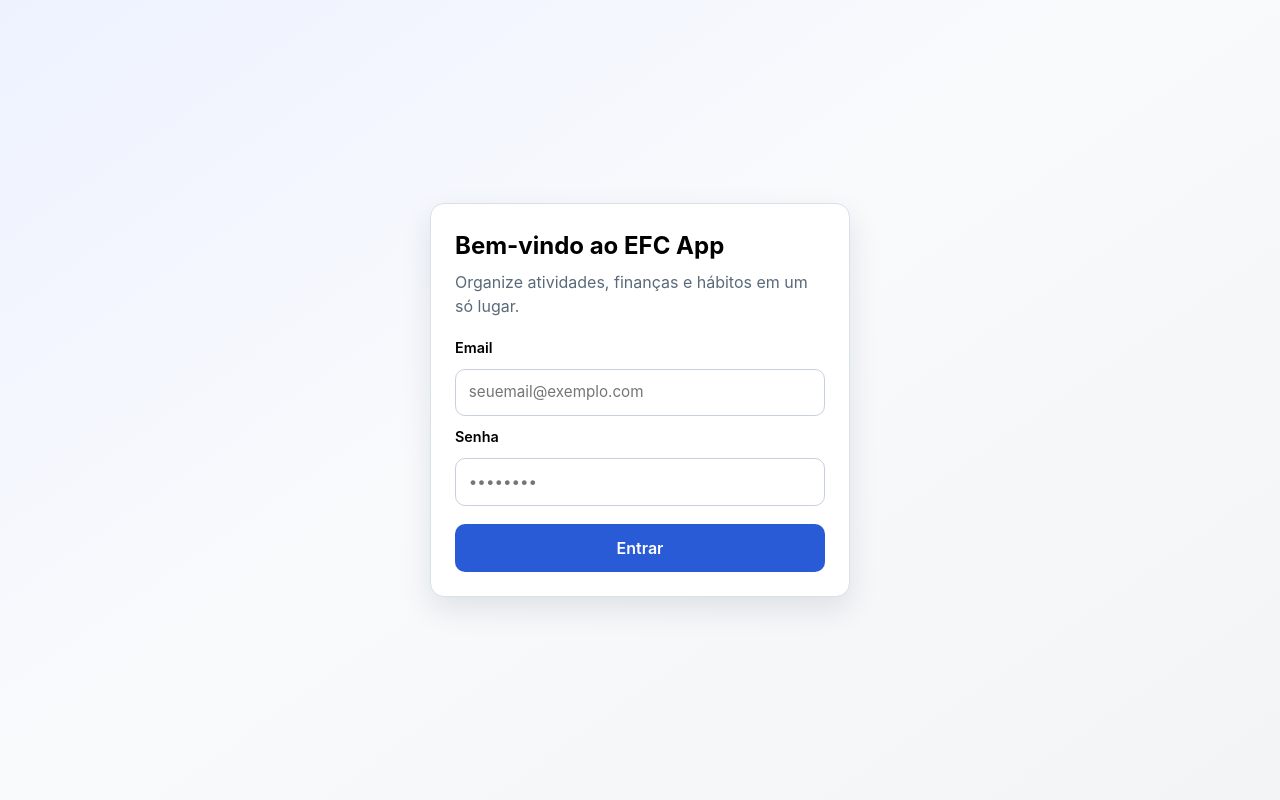
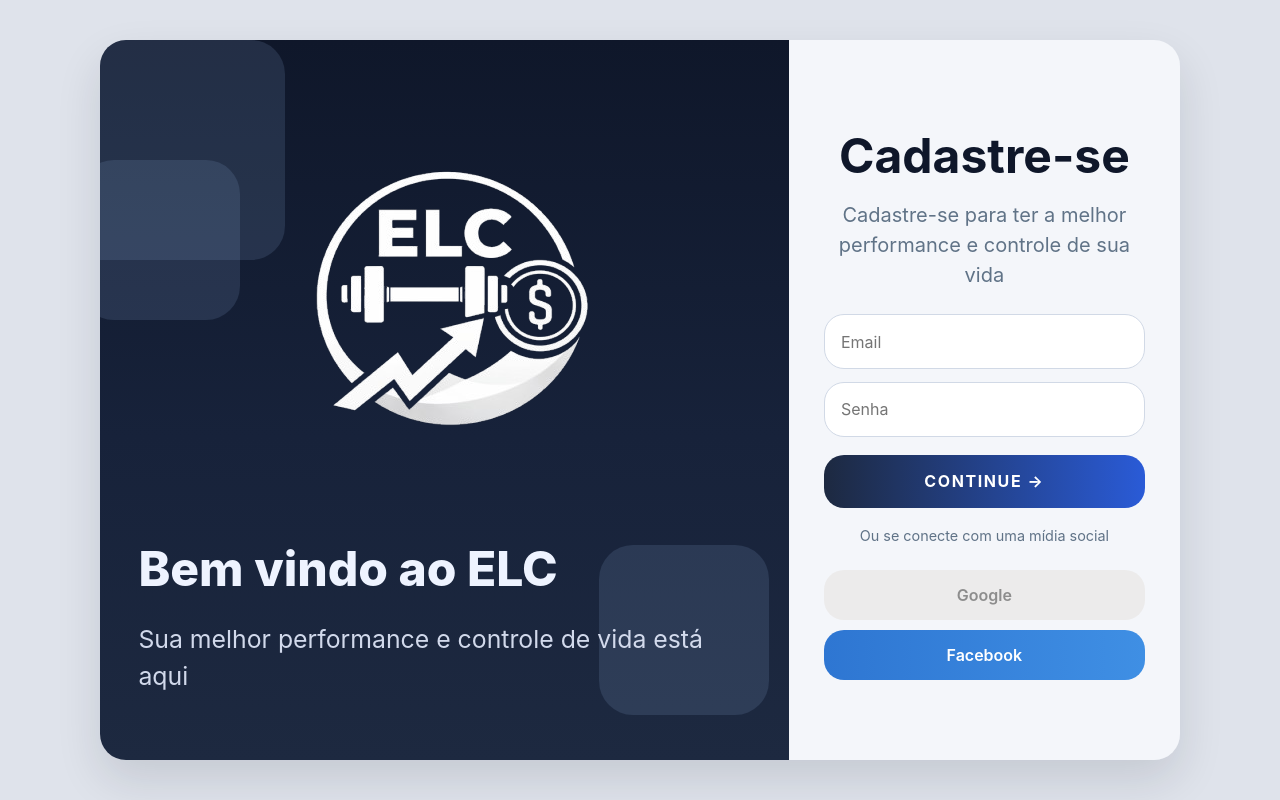
Before and after one commit to jerfersonfs/efc-app, a React (Vite) app: page /login in a window 1280 px wide. Built offline with nearby package versions, Linux system fonts and the light colour scheme.

Commit message:
style: Adjusted Login page

```diff
--- a/src/pages/Login/Login.jsx
+++ b/src/pages/Login/Login.jsx
@@ -1,6 +1,7 @@
 import { useNavigate } from 'react-router-dom'
 import { ROUTES } from '../../routes/routes'
 import styles from './Login.module.css'
+import logo from "../../assets/elc-logo2.png"
 
 function Login() {
   const navigate = useNavigate()
@@ -12,19 +13,40 @@ function Login() {
 
   return (
     <main className={styles.loginPage}>
-      <section className={styles.loginCard}>
-        <h1>Bem-vindo ao EFC App</h1>
-        <p>Organize atividades, finanças e hábitos em um só lugar.</p>
+      <section className={styles.loginShell}>
+        <div className={styles.welcomePanel}>
+          <div className={`${styles.blob} ${styles.blobTop}`} />
+          <div className={`${styles.blob} ${styles.blobMid}`} />
+          <div className={`${styles.blob} ${styles.blobBottom}`} />
 
-        <form onSubmit={handleSubmit} className={styles.form}>
-          <label htmlFor="email">Email</label>
-          <input id="email" type="email" placeholder="seuemail@exemplo.com" required />
+          <div className={styles.welcomeContent}>
+            <p className={styles.logo}><img src={logo} alt="" /></p>
+            <h1>Bem vindo ao ELC</h1>
+            <p>Sua melhor performance e controle de vida está aqui</p>
+          </div>
+        </div>
 
-          <label htmlFor="password">Senha</label>
-          <input id="password" type="password" placeholder="••••••••" required />
+        <div className={styles.formPanel}>
+          <h2>Cadastre-se</h2>
+          <p className={styles.formSubtitle}>Cadastre-se para ter a melhor performance e controle de sua vida</p>
 
-          <button type="submit">Entrar</button>
-        </form>
+          <form onSubmit={handleSubmit} className={styles.form}>
+            <input id="email" type="email" placeholder="Email" required />
+            <input id="password" type="password" placeholder="Senha" required />
+            <button type="submit" className={styles.continueButton}>
+              CONTINUE →
+            </button>
+          </form>
+
+          <p className={styles.divider}>Ou se conecte com uma mídia social</p>
+
+          <button type="button" className={`${styles.socialButton} ${styles.google}`}>
+             Google
+          </button>
+          <button type="button" className={`${styles.socialButton} ${styles.facebook}`}>
+             Facebook
+          </button>
+        </div>
       </section>
     </main>
   )
--- a/src/pages/Login/Login.module.css
+++ b/src/pages/Login/Login.module.css
@@ -2,52 +2,162 @@
   min-height: 100vh;
   display: grid;
   place-items: center;
-  background: linear-gradient(145deg, #eef2ff 0%, #f8fafc 45%, #f3f4f6 100%);
+  background: #dfe3eb;
   padding: 1.5rem;
 }
 
-.loginCard {
-  width: min(420px, 100%);
-  background-color: #ffffff;
-  border: 1px solid #d9e0ea;
-  border-radius: 14px;
-  padding: 1.5rem;
-  box-shadow: 0 12px 30px rgba(16, 27, 45, 0.1);
+.loginShell {
+  width: min(1080px, 100%);
+  min-height: 720px;
+  display: grid;
+  grid-template-columns: 1.15fr 1fr;
+  border-radius: 26px;
+  overflow: hidden;
+  box-shadow: 0 20px 45px rgba(17, 24, 39, 0.12);
 }
 
-.loginCard h1 {
-  margin: 0;
-  font-size: 1.5rem;
+.welcomePanel {
+  position: relative;
+  background: linear-gradient(180deg, #0f172a 0%, #17223a 55%, #1d2940 100%);
 }
 
-.loginCard p {
-  margin: 0.35rem 0 1.2rem;
-  color: #5a6a7a;
+.welcomeContent {
+  position: relative;
+  z-index: 2;
+  color: #eef3ff;
+  display: grid;
+  place-content: center;
+  gap: 1rem;
+  min-height: 100%;
+  padding: 2.4rem;
+}
+
+.logo {
+  margin: 0;
+  font-size: 4rem;
+  line-height: 1;
+}
+
+.welcomeContent h1 {
+  margin: 0;
+  font-size: 3rem;
+  font-weight: 800;
+}
+
+.welcomeContent p {
+  margin: 0;
+  font-size: 1.55rem;
+  color: rgba(219, 227, 244, 0.95);
+}
+
+.blob {
+  position: absolute;
+  border-radius: 34px;
+  background: rgba(140, 166, 212, 0.16);
+}
+
+.blobTop {
+  width: 220px;
+  height: 220px;
+  top: 0;
+  left: -35px;
+}
+
+.blobMid {
+  width: 160px;
+  height: 160px;
+  top: 120px;
+  left: -20px;
+}
+
+.blobBottom {
+  width: 170px;
+  height: 170px;
+  right: 20px;
+  bottom: 45px;
+}
+
+.formPanel {
+  background-color: #f4f6fa;
+  padding: 3rem 2.2rem;
+  display: grid;
+  align-content: center;
+}
+
+.formPanel h2 {
+  margin: 0;
+  text-align: center;
+  font-size: 3rem;
+  color: #0f172a;
+}
+
+.formSubtitle {
+  margin: 0.5rem 0 1.5rem;
+  text-align: center;
+  color: #607387;
+  font-size: 1.25rem;
 }
 
 .form {
   display: grid;
-  gap: 0.65rem;
+  gap: 0.8rem;
 }
 
-.form label {
+.form input {
+  border: 1px solid #d1d9e6;
+  border-radius: 20px;
+  padding: 0.9rem 1rem;
+  background: #ffffff;
+  font-size: 1rem;
+}
+
+.continueButton {
+  margin-top: 0.35rem;
+  border: 0;
+  border-radius: 20px;
+  padding: 0.9rem 1rem;
+  color: #ffffff;
+  letter-spacing: 0.1em;
+  font-weight: 700;
+  background: linear-gradient(90deg, #1d2940 0%, #2a5bd7 100%);
+}
+
+.divider {
+  margin: 1.1rem 0 0.8rem;
+  text-align: center;
+  color: #607387;
   font-size: 0.9rem;
+}
+
+.socialButton {
+  border: 0;
+  border-radius: 20px;
+  padding: 0.8rem 1rem;
+  color: #ffffff;
+  margin-top: 0.65rem;
   font-weight: 600;
 }
 
-.form input {
-  border: 1px solid #c8d0dd;
-  border-radius: 10px;
-  padding: 0.7rem 0.8rem;
-  font-size: 0.95rem;
+.google {
+  background: linear-gradient(90deg, #ecebeb 0%, #ecebeb 100%);
+  color:#8d8d8d;
 }
 
-.form button {
-  margin-top: 0.5rem;
-  border: 0;
-  border-radius: 10px;
-  background-color: #2a5bd7;
-  color: #ffffff;
-  padding: 0.75rem 0.9rem;
-  font-weight: 600;
+.facebook {
+  background: linear-gradient(90deg, #2e76d2 0%, #3f8fe4 100%);
 }
+
+@media (max-width: 960px) {
+  .loginShell {
+    grid-template-columns: 1fr;
+  }
+
+  .welcomeContent h1 {
+    font-size: 2.2rem;
+  }
+
+  .welcomeContent p,
+  .formSubtitle {
+    font-size: 1rem;
+  }
+}
```
Also changed, not shown: src/assets/elc-logo.png (added), src/assets/elc-logo2.png (added).
